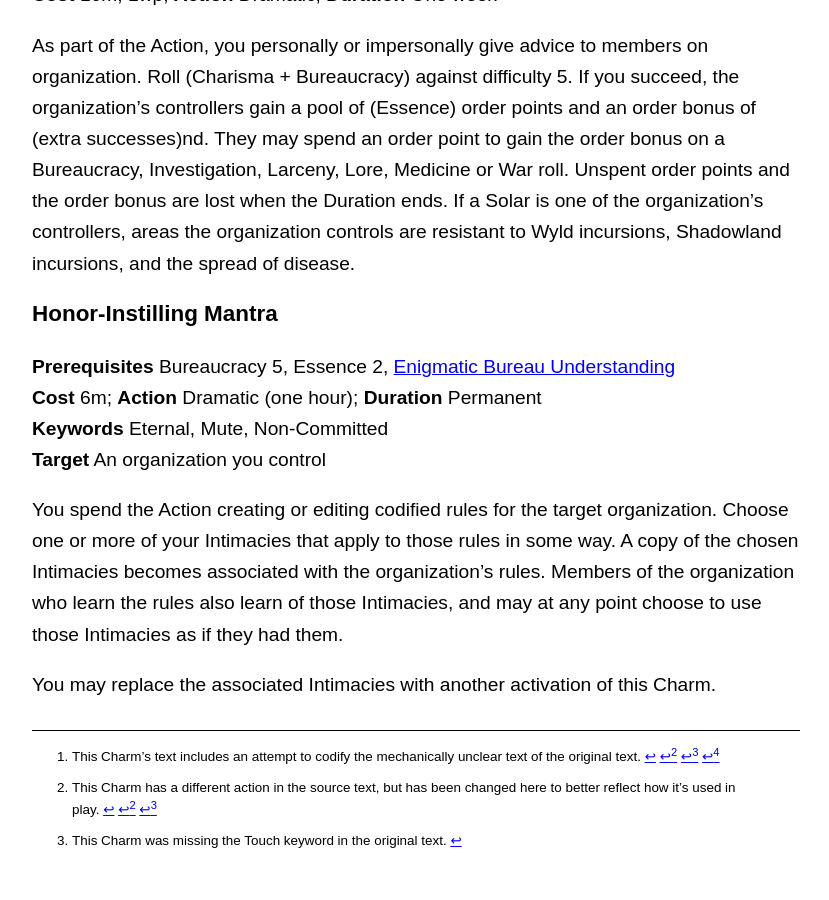
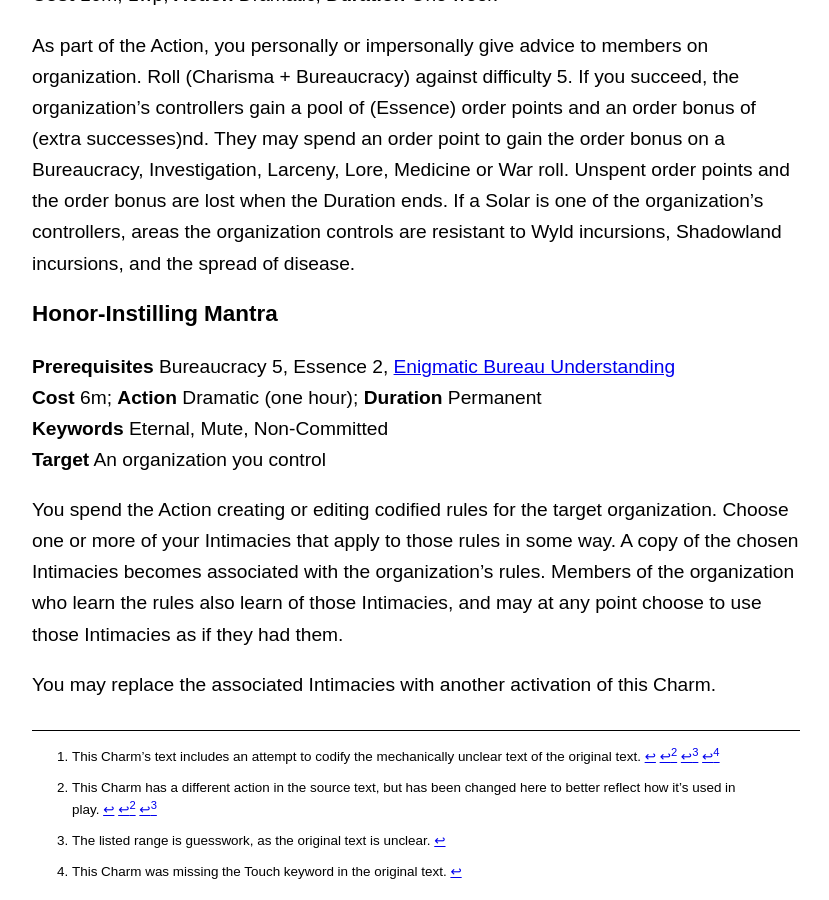
Before and after one commit to lost-egg/lost-egg.github.io, a Jekyll site: the page built from charms/bureaucracy.md, in a window 1280 px wide and 900 px high, scrolled down 12105 px. Shown: the whole window, without its empty margins (224-1053 px from the left). Built offline with Jekyll 4.4.1, drawn with Linux system fonts in a browser that asks for light colours; before the commit the page ends 12974 px from its top, so only the background shows below that; part of the change alters nothing that is shown.

Commit message:
Add footnote for Bureaucracy ranges

```diff
--- a/charms/bureaucracy.md
+++ b/charms/bureaucracy.md
@@ -12,6 +12,8 @@ title: Bureaucracy Charms
 [^changed-duration]: This Charm has a different duration in the source text, but has been changed here to better reflect how it's used in play.
 
 [^needs-touch]: This Charm was missing the Touch keyword in the original text.
+
+[^range-guesswork]: The listed range is guesswork, as the original text is unclear.
 
 Notation:
 
@@ -158,7 +160,7 @@ The roll for the supplemented social influence attempt gets +(Bureaucracy ÷ 2,
 
 ## Essence 3
 
-### Pattern-Exploiting Commerce Spirit[^added-mechanics]
+### Pattern-Exploiting Commerce Spirit[^added-mechanics][^range-guesswork]
 
 **Prerequisites** Bureaucracy 5, Essence 3, [Ungoverned Market Awareness](#ungoverned-market-awareness)
 **Cost** 5m; **Action** Simple; **Duration** Indefinite
```
